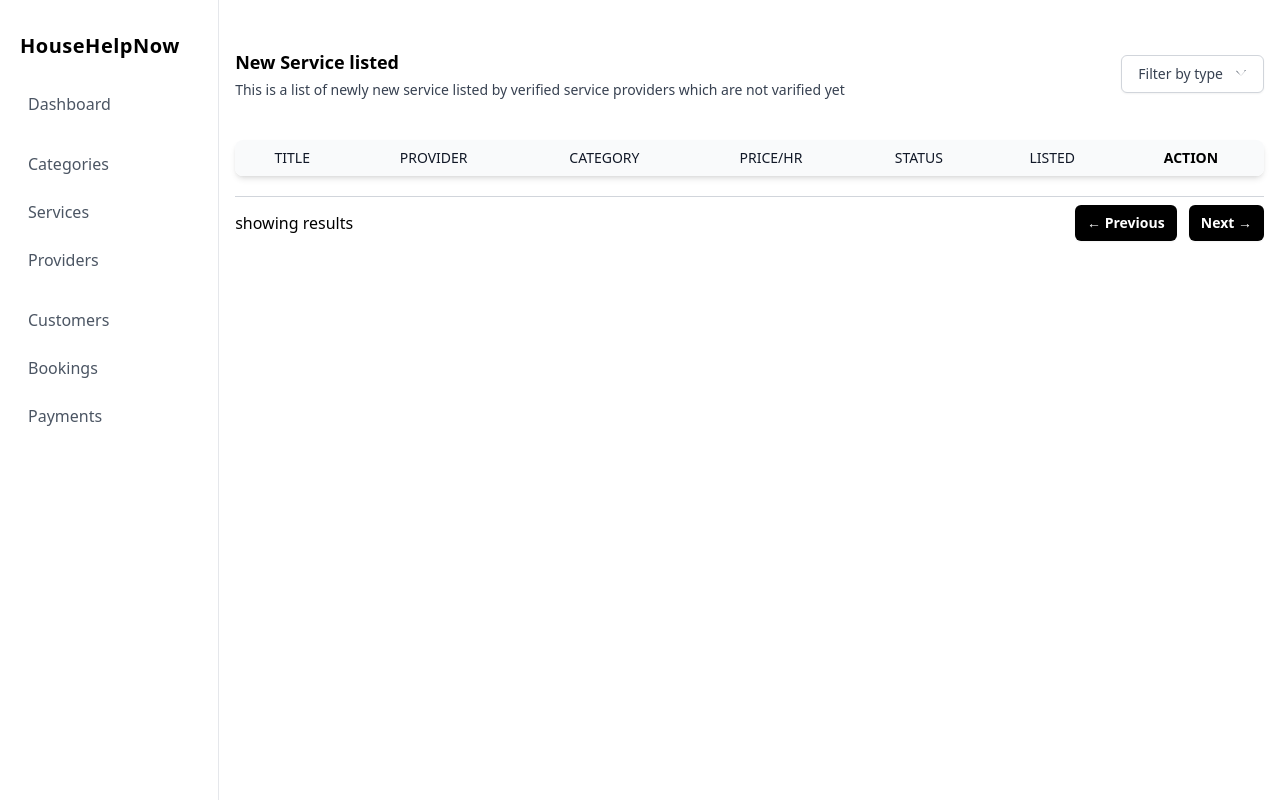
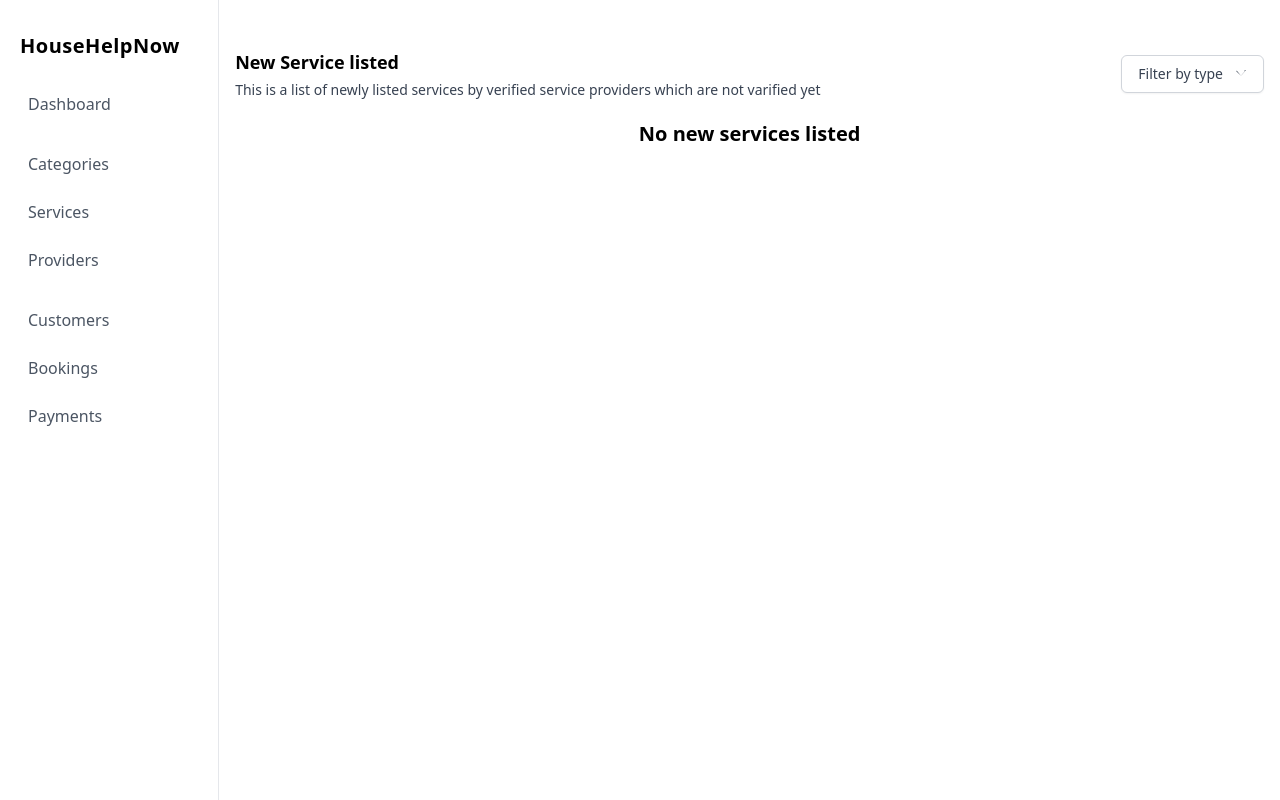
Before and after one commit to myGreatLoveM/Household-services-app--MAD1--Project, a Flask app: template templates/admin/new_services.html in a window 1280 px wide. Run offline with Flask 3, Linux system fonts and the light colour scheme; the template is opened without the code that fills it: values that come from a table or form of the project are taken from there, others are empty; some libraries are stand-ins or nearby versions.

Commit message:
few changes in admin views

```diff
--- a/application/providers/forms.py
+++ b/application/providers/forms.py
@@ -10,7 +10,7 @@
 class ServiceListingForm(FlaskForm):
     title = StringField(
         label='Title',
-        validators=[DataRequired(message='Title is required'), Length(min=3, max=30)],
+        validators=[DataRequired(message='Title is required'), Length(min=3, max=100)],
         render_kw={"placeholder": "Test Service title"}
     )
     price = IntegerField(
--- a/templates/admin/all_providers.html
+++ b/templates/admin/all_providers.html
@@ -59,7 +59,6 @@
         <th scope="col"  class="whitespace-nowrap px-4 py-2 font-medium text-gray-900">#Active Services</th>
         <th scope="col"  class="whitespace-nowrap px-4 py-2 font-medium text-gray-900">#Active Bookings</th>
         <th scope="col"  class="whitespace-nowrap px-4 py-2 font-medium text-gray-900">Status</th>
-        <th scope="col"  class="whitespace-nowrap px-4 py-2 font-medium text-gray-900">joined</th>
         <th scope="col"  class="px-4 py-2">Action</th>
       </tr>
     </thead>
@@ -84,7 +83,6 @@
                     </span>
                 {% endif %}
             </td>
-            <td class="whitespace-nowrap px-4 py-2 text-gray-700">{{ provider.user.created_at.strftime("%Y-%m-%d %I:%M %p") }}</td>
             <td class="whitespace-nowrap px-4 py-2 flex justify-center gap-3">
                 <a
                     href="{{ url_for('admin.get_provider', prov_id=provider.id,) }}"
--- a/templates/admin/all_services.html
+++ b/templates/admin/all_services.html
@@ -60,7 +60,6 @@
         <th scope="col"  class="whitespace-nowrap px-4 py-2 font-medium text-gray-900">Price /hr</th>
         <th scope="col"  class="whitespace-nowrap px-4 py-2 font-medium text-gray-900">#Active Bookings</th>
         <th scope="col"  class="whitespace-nowrap px-4 py-2 font-medium text-gray-900">avg_rating</th>
-        <th scope="col"  class="whitespace-nowrap px-4 py-2 font-medium text-gray-900">#Reviews</th>
         <th scope="col"  class="whitespace-nowrap px-4 py-2 font-medium text-gray-900">Status</th>
         <th scope="col"  class="px-4 py-2">Action</th>
       </tr>
@@ -74,7 +73,6 @@
             <td class="whitespace-nowrap px-4 py-2 text-gray-700">{{ service.provider.category.name }}</td>
             <td class="whitespace-nowrap px-4 py-2 text-gray-700">{{ service.provider.user.username }}</td>
             <td class="whitespace-nowrap px-4 py-2 text-gray-700">{{ service.price }} ₹</td>
-            <td class="whitespace-nowrap px-4 py-2 text-gray-700">0</td>
             <td class="whitespace-nowrap px-4 py-2 text-gray-700">0</td>
             <td class="whitespace-nowrap px-4 py-2 text-gray-700">0</td>
             <td class="whitespace-nowrap px-4 py-2 text-gray-700">
--- a/templates/admin/new_services.html
+++ b/templates/admin/new_services.html
@@ -12,12 +12,11 @@
     <div>
       <h2 class="text-lg font-semibold">New Service listed</h2>
       <p class="mt-1 text-sm text-gray-700">
-        This is a list of newly new service listed by verified service providers which are not varified yet
+        This is a list of newly listed services by verified service providers which are not varified yet
       </p>
     </div>
 
     <div class="flex items-center gap-10">
-
         <div class="relative inline-block text-left">
             <button id="dropdownButton" type="button" class="inline-flex justify-center w-full rounded-md border border-gray-300 shadow-sm px-4 py-2 bg-white text-sm font-medium text-gray-700 hover:bg-gray-50 focus:outline-none focus:ring-2 focus:ring-offset-2 focus:ring-indigo-500" aria-expanded="true" aria-haspopup="true">
                 Filter by type
@@ -40,7 +39,7 @@
     </div>
 </div>
 
-
+{% if services.items %}
 <div class="relative overflow-x-auto shadow-md sm:rounded-lg mt-10">
   <table class="min-w-full divide-gray-200 bg-white text-sm">
     <thead class="text-left bg-gray-50 uppercase">
@@ -56,7 +55,7 @@
     </thead>
 
     <tbody class="divide-y divide-gray-200">
-      {% for service in services  %}
+      {% for service in services.items  %}
       <tr class="odd:bg-white even:bg-gray-50 text-center">
         <td class="whitespace-nowrap px-4 py-2 font-medium text-gray-900">{{ service.title }}</td>
         <td class="whitespace-nowrap px-4 py-2 text-gray-700">{{ service.provider.username }}</td>
@@ -73,7 +72,7 @@
                 </span>
             {% endif %}
         </td>
-        <td class="whitespace-nowrap px-4 py-2 text-gray-700">{{ service.created_at.strftime("%Y-%m-%d %I:%M %p") }}</td>
+        <td class="whitespace-nowrap px-4 py-2 text-gray-700">{{ service.created_at.date() }}</td>
         <td class="whitespace-nowrap px-4 py-2 flex justify-center gap-3">
           <a
             href="{{ url_for('admin.get_service', service_id=service.id ) }}"
@@ -109,33 +108,44 @@
     </tbody>
   </table>
 </div>
-
-
+{% if services.total > services.per_page %}
 <div class="w-full border-t border-gray-300 mt-5">
   <div class="mt-2 flex items-center justify-between">
     <div>
-      <p>showing results</p>
+      <p>
+         showing <strong>{{ services.first }}</strong> to <strong>{{ services.last }}</strong> of <strong>{{ services.total }}</strong> results
+      </p>
     </div>
     <div class="space-x-2">
+        {% if services.has_prev %}
             <button
             type="button"
             class="rounded-md bg-black px-3 py-2 text-sm font-semibold text-white shadow-sm hover:bg-black/80 focus-visible:outline focus-visible:outline-2 focus-visible:outline-offset-2 focus-visible:outline-black"
             >
-            <a href="#">
+                <a href="{{ url_for('admin.get_new_services_listed', page=services.prev_num ) }}">
                     ← Previous
                 </a>
             </button>
+        {% endif %}
+
+        {% if services.has_next %}
             <button
             type="button"
             class="rounded-md bg-black px-3 py-2 text-sm font-semibold text-white shadow-sm hover:bg-black/80 focus-visible:outline focus-visible:outline-2 focus-visible:outline-offset-2 focus-visible:outline-black"
             >
-            <a href="#">
+                <a href="{{ url_for('admin.get_new_services_listed', page=services.next_num ) }}">
                     Next →
                 </a>
             </button>
+        {% endif %}
     </div>
   </div>
 </div>
-
+{% endif %}
+{% else %}
+<div class="w-full h-full flex justify-center items-center mt-5">
+    <h1 class="text-xl font-semibold">No new services listed</h1>
+</div>
+{% endif %}
 </section>
 {% endblock section %}
--- a/templates/provider/all_services.html
+++ b/templates/provider/all_services.html
@@ -172,12 +172,12 @@
     </div>
   </div>
 </div>
-</section>
 {% else %}
 <div class="w-full h-full flex justify-center items-center mt-5">
     <h1 class="text-xl font-semibold">No services listed</h1>
 </div>
 {% endif %}
+</section>
 {% endblock section %}
 
 {% block modals %}
```
Also changed, not shown: application/admin/views.py (+63 -29 lines), templates/admin/new_providers.html (+6 -3 lines). Lines whose indentation alone changed are shown as unchanged.
